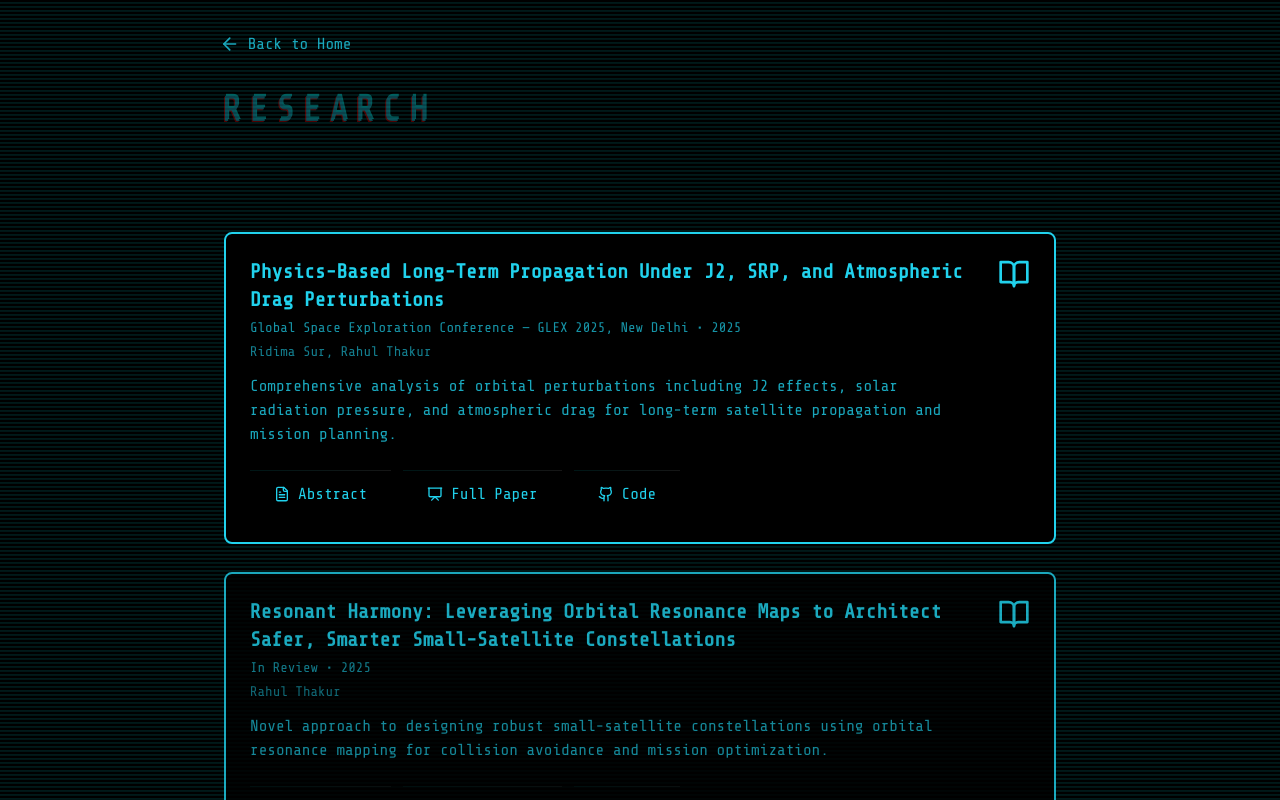
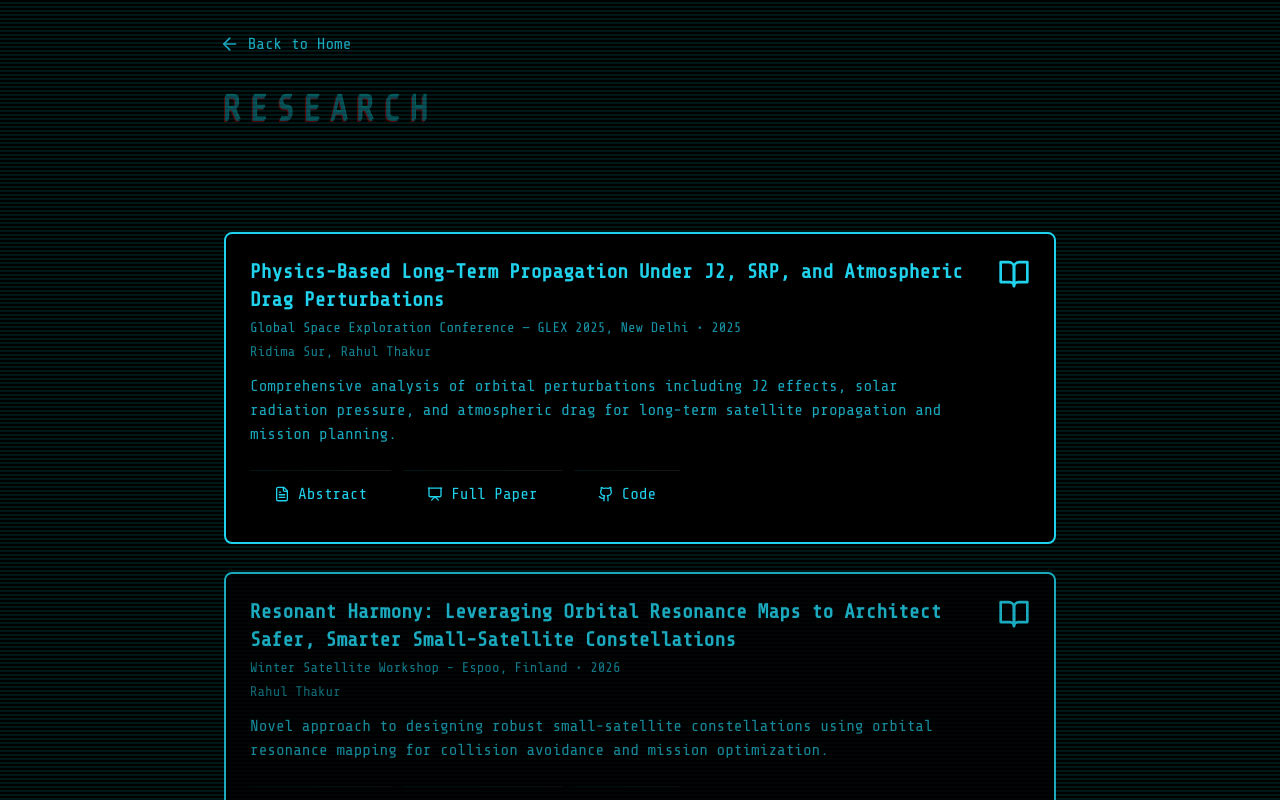
Before and after one commit to Raahul-Thakur/Raahul-Thakur.github.io, a React (Vite) app: page /research in a window 1280 px wide. Both pictures are taken after a click on the button "PRESS START". Shown: the top 800 px of the page. Built offline with nearby package versions, Linux system fonts and the light colour scheme.

Commit message:
Updated Research.tsx

```diff
--- a/src/components/Research.tsx
+++ b/src/components/Research.tsx
@@ -22,8 +22,8 @@ const publishedWork = [
   },
   {
     title: "Resonant Harmony: Leveraging Orbital Resonance Maps to Architect Safer, Smarter Small-Satellite Constellations",
-    venue: "In Review",
-    year: "2025",
+    venue: "Winter Satellite Workshop - Espoo, Finland",
+    year: "2026",
     description:
       "Novel approach to designing robust small-satellite constellations using orbital resonance mapping for collision avoidance and mission optimization.",
     authors: "Rahul Thakur",
```
